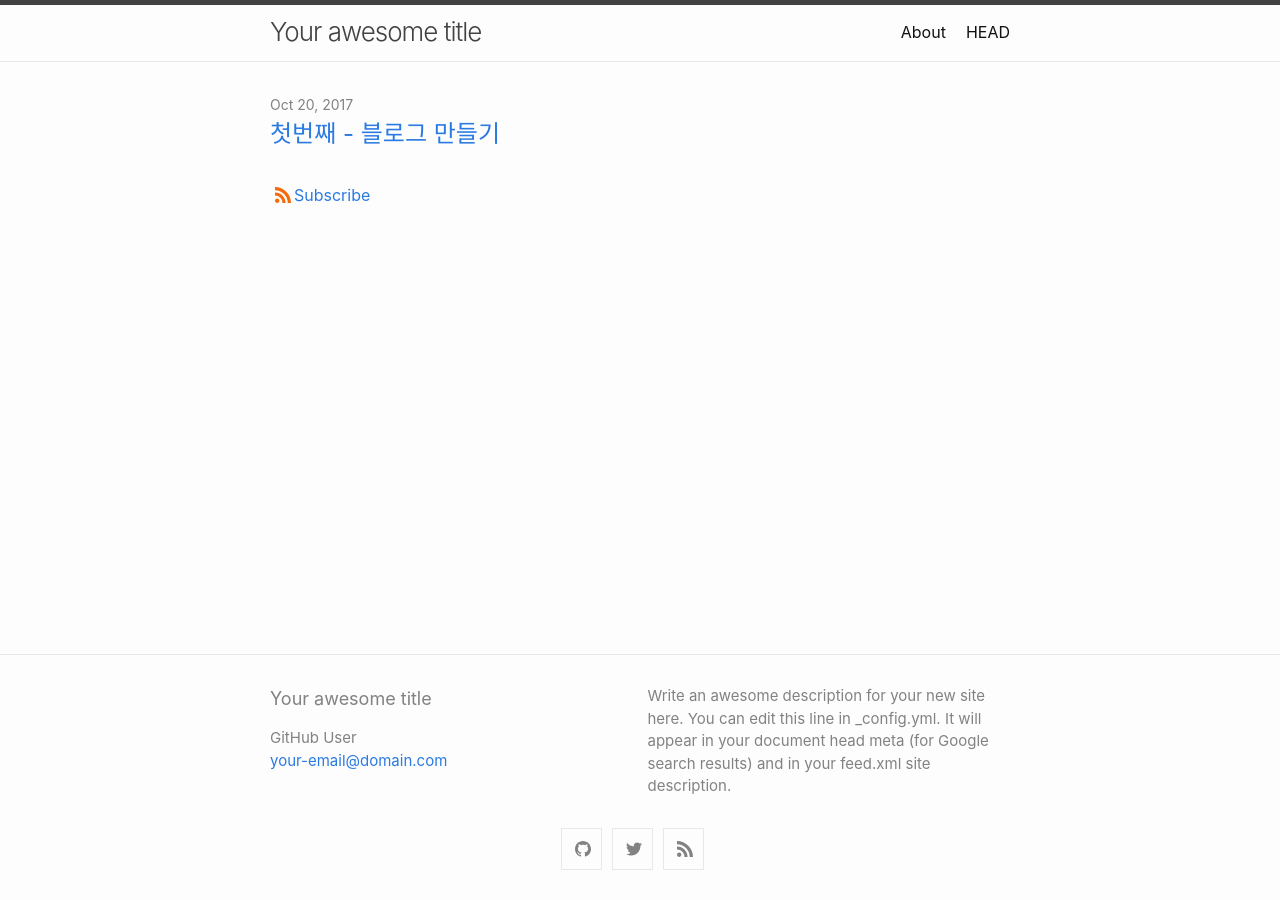
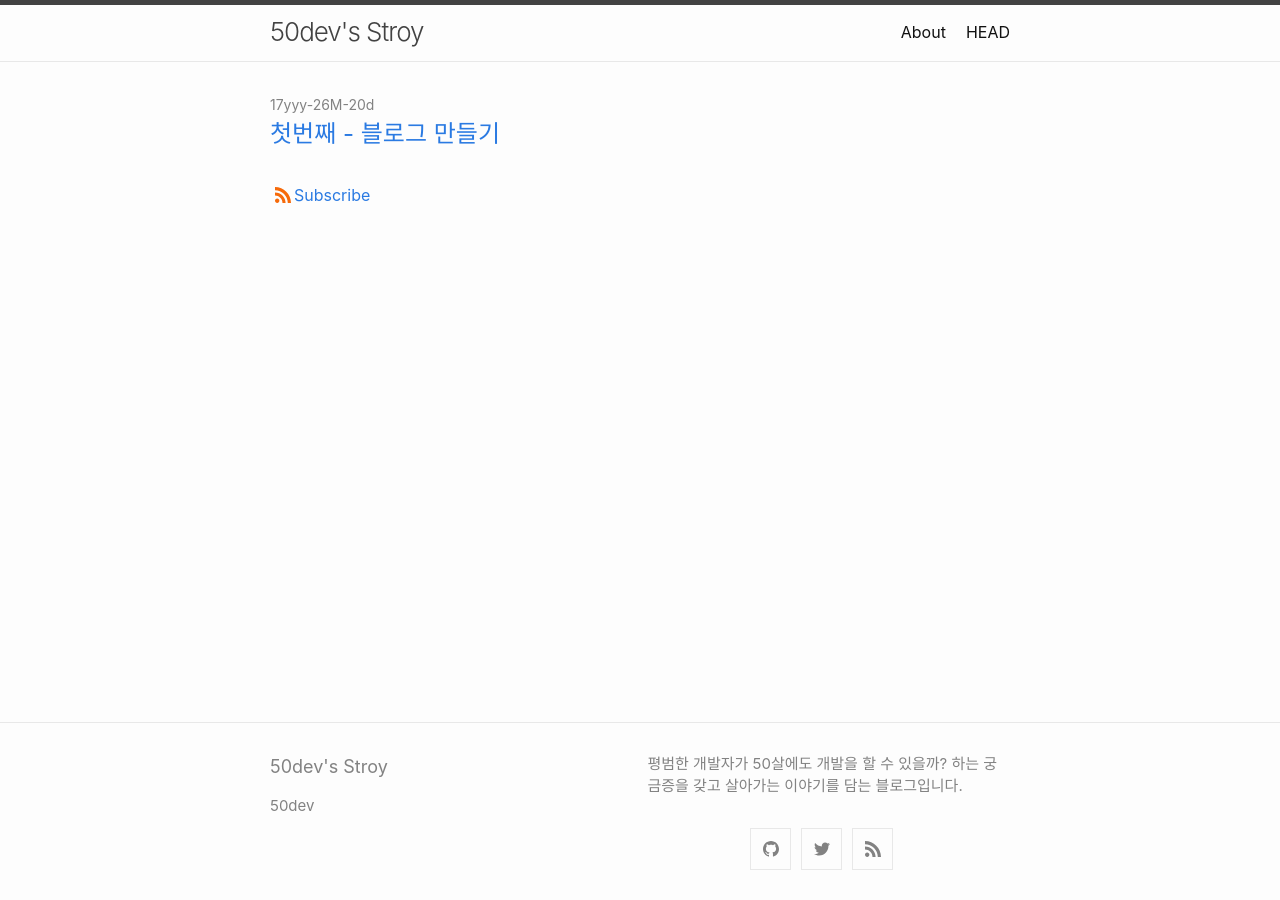
Before and after one commit to 50dev/50dev.github.io, a Jekyll site: the page built from index.md, in a window 1280 px wide. Built offline with Jekyll 4.4.1, drawn with Linux system fonts in a browser that asks for light colours.

Commit message:
update _config.xml

```diff
--- a/_config.yml
+++ b/_config.yml
@@ -1,17 +1,15 @@
-title: Your awesome title
-author: GitHub User
-email: your-email@domain.com
+title: 50dev's Stroy
+author: 50dev
+email:
 description: > # this means to ignore newlines until "show_excerpts:"
-  Write an awesome description for your new site here. You can edit this
-  line in _config.yml. It will appear in your document head meta (for
-  Google search results) and in your feed.xml site description.
+   평범한 개발자가 50살에도 개발을 할 수 있을까? 하는 궁금증을 갖고 살아가는 이야기를 담는 블로그입니다.
 
 show_excerpts: false # set to true to show excerpts on the homepage
 
 # Minima date format
 # refer to https://shopify.github.io/liquid/filters/date/ if you want to customize this
 minima:
-  date_format: "%b %-d, %Y"
+  date_format: "%yyyy-%MM-%dd" #"%b %-d, %Y"
 
   # generate social links in footer
   social_links:
```
